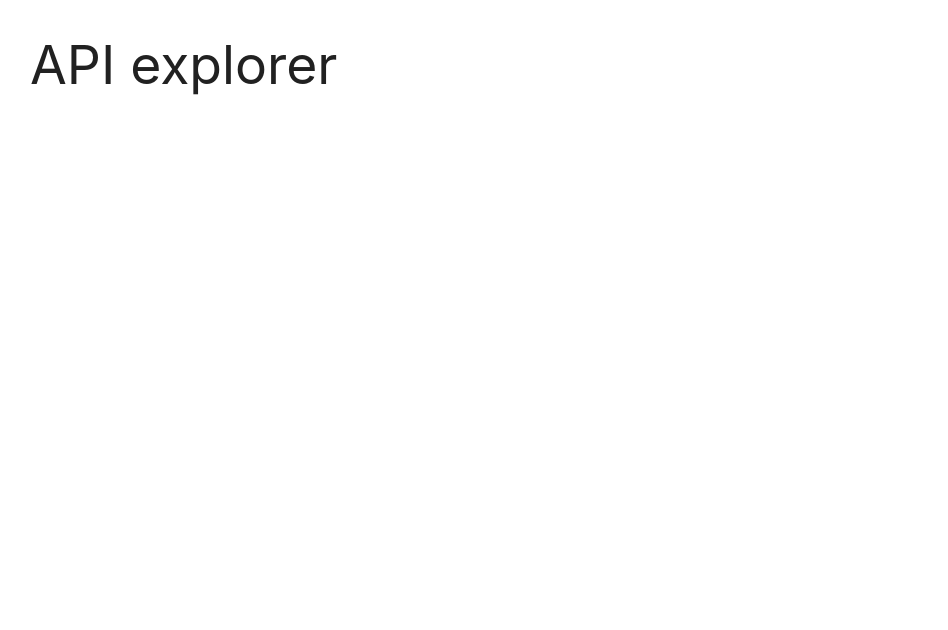
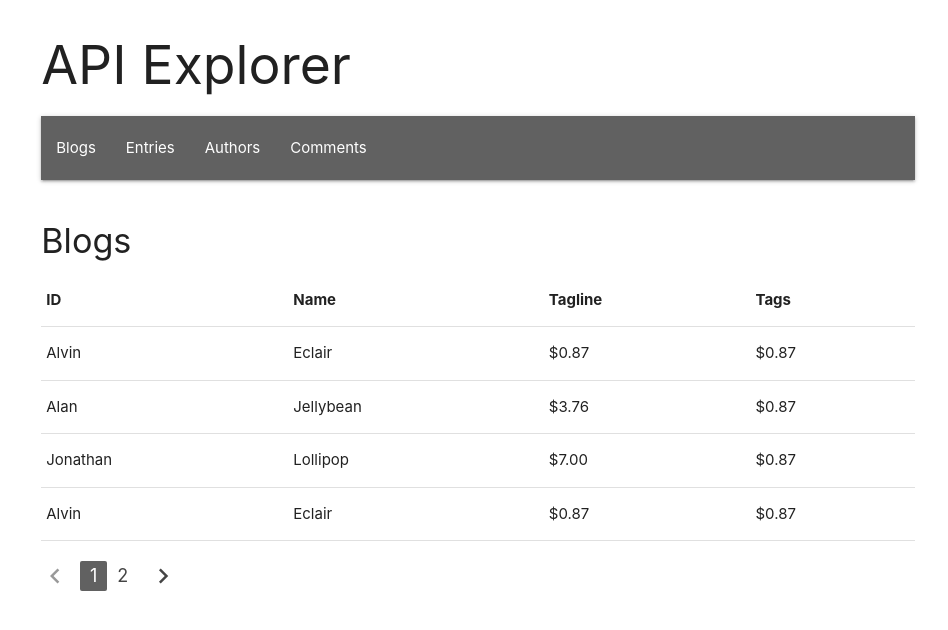
Before and after one commit to vishmimoney/api-explorer, a React (Create React App) app: page / in a window 1280 px wide. Shown: the top 630 px of the page, without its empty margins (162-1110 px from the left). Built offline with nearby package versions, Linux system fonts and the light colour scheme.

Commit message:
Implement views for Header, ListView and DetailView components

```diff
--- a/src/App.js
+++ b/src/App.js
@@ -1,12 +1,16 @@
 import React, { Component } from 'react';
-import Header from './components/Header/index.js';
+import Header from './components/Common/Header.js';
+import ListView from './components/ListView';
 import 'materialize-css/dist/css/materialize.css';
 import 'materialize-css/dist/js/materialize.min.js';
 
 class App extends Component {
   render() {
     return (
-      <Header></Header>
+      <div className="container">
+        <Header></Header>
+        <ListView></ListView>
+      </div>
     );
   }
 }
--- /dev/null
+++ b/src/components/Common/Header.js
@@ -0,0 +1,27 @@
+import React, { Component } from "react";
+
+class Header extends Component {
+    render() {
+        return (
+            <div className="row">
+                <div className="col s12 m12">
+                    <h2>API Explorer</h2>
+                </div>
+                <div className="col s6 m12">
+                    <nav>
+                        <div className="nav-wrapper grey darken-2">
+                            <ul id="nav-mobile" className="left hide-on-med-and-down">
+                                <li><a href="#/">Blogs</a></li>
+                                <li><a href="#/">Entries</a></li>
+                                <li><a href="#/">Authors</a></li>
+                                <li><a href="#/">Comments</a></li>
+                            </ul>
+                        </div>
+                    </nav>
+                </div>
+            </div>
+        );
+    }
+}
+
+export default Header;
--- a/src/components/Header/index.js
+++ /dev/null
@@ -1,13 +0,0 @@
-import React, { Component } from "react";
-
-class Header extends Component {
-    render() {
-        return (
-            <div className="container">
-                <h2>API explorer</h2>
-            </div>
-        );
-    }
-}
-
-export default Header;
--- /dev/null
+++ b/src/components/ListView/index.js
@@ -0,0 +1,64 @@
+import React, { Component } from "react";
+
+class ListView extends Component {
+    render() {
+        return (
+            <>
+                <div class="row">
+                    <div class="col s12 m12">
+                        <h4>Blogs</h4>
+                    </div>
+                    <div class="col s12 m12">
+                        <table>
+                            <thead>
+                                <tr>
+                                    <th>ID</th>
+                                    <th>Name</th>
+                                    <th>Tagline</th>
+                                    <th>Tags</th>
+                                </tr>
+                            </thead>
+
+                            <tbody>
+                                <tr>
+                                    <td>Alvin</td>
+                                    <td>Eclair</td>
+                                    <td>$0.87</td>
+                                    <td>$0.87</td>
+                                </tr>
+                                <tr>
+                                    <td>Alan</td>
+                                    <td>Jellybean</td>
+                                    <td>$3.76</td>
+                                    <td>$0.87</td>
+                                </tr>
+                                <tr>
+                                    <td>Jonathan</td>
+                                    <td>Lollipop</td>
+                                    <td>$7.00</td>
+                                    <td>$0.87</td>
+                                </tr>
+                                <tr>
+                                    <td>Alvin</td>
+                                    <td>Eclair</td>
+                                    <td>$0.87</td>
+                                    <td>$0.87</td>
+                                </tr>
+                            </tbody>
+                        </table>
+                    </div>
+                </div>
+                <div class="row">
+                    <ul class="pagination">
+                        <li class="disabled"><a href="#!"><i class="material-icons">chevron_left</i></a></li>
+                        <li class="active grey darken-2"><a href="#!">1</a></li>
+                        <li><a href="#!">2</a></li>
+                        <li class="waves-effect"><a href="#!"><i class="material-icons">chevron_right</i></a></li>
+                    </ul>
+                </div>
+            </>
+        );
+    }
+}
+
+export default ListView;
```
Also changed, not shown: src/components/DetailView/index.js (added, +63 -0 lines).
